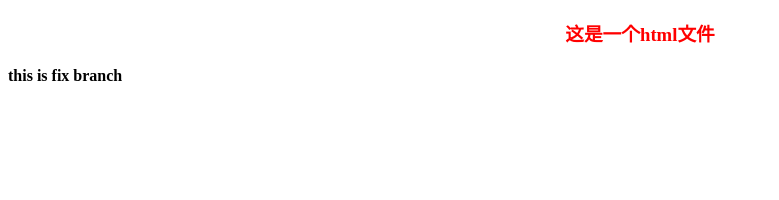
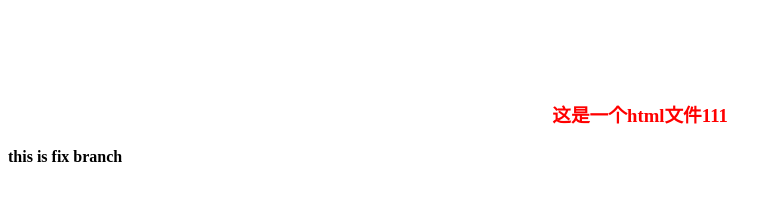
Before and after one commit to zhouTest123/gitDemo, a plain HTML site: page index.html in a window 1280 px wide. Shown: the whole page, without its empty margins (0-779 px from the left). Drawn offline with Linux system fonts and the light colour scheme.

Commit message:
commit all files

```diff
--- a/index.html
+++ b/index.html
@@ -8,7 +8,7 @@
 <body>
 
 
-<h3>这是一个html文件</h3>
+<h3>这是一个html文件111</h3>
 <h4>this is fix branch</h4>
 
 </body>
--- a/style.css
+++ b/style.css
@@ -1,4 +1,4 @@
-h3{111
+h3{
 	margin-top: 100px;
 	text-align: center;
 	color:red;
```
